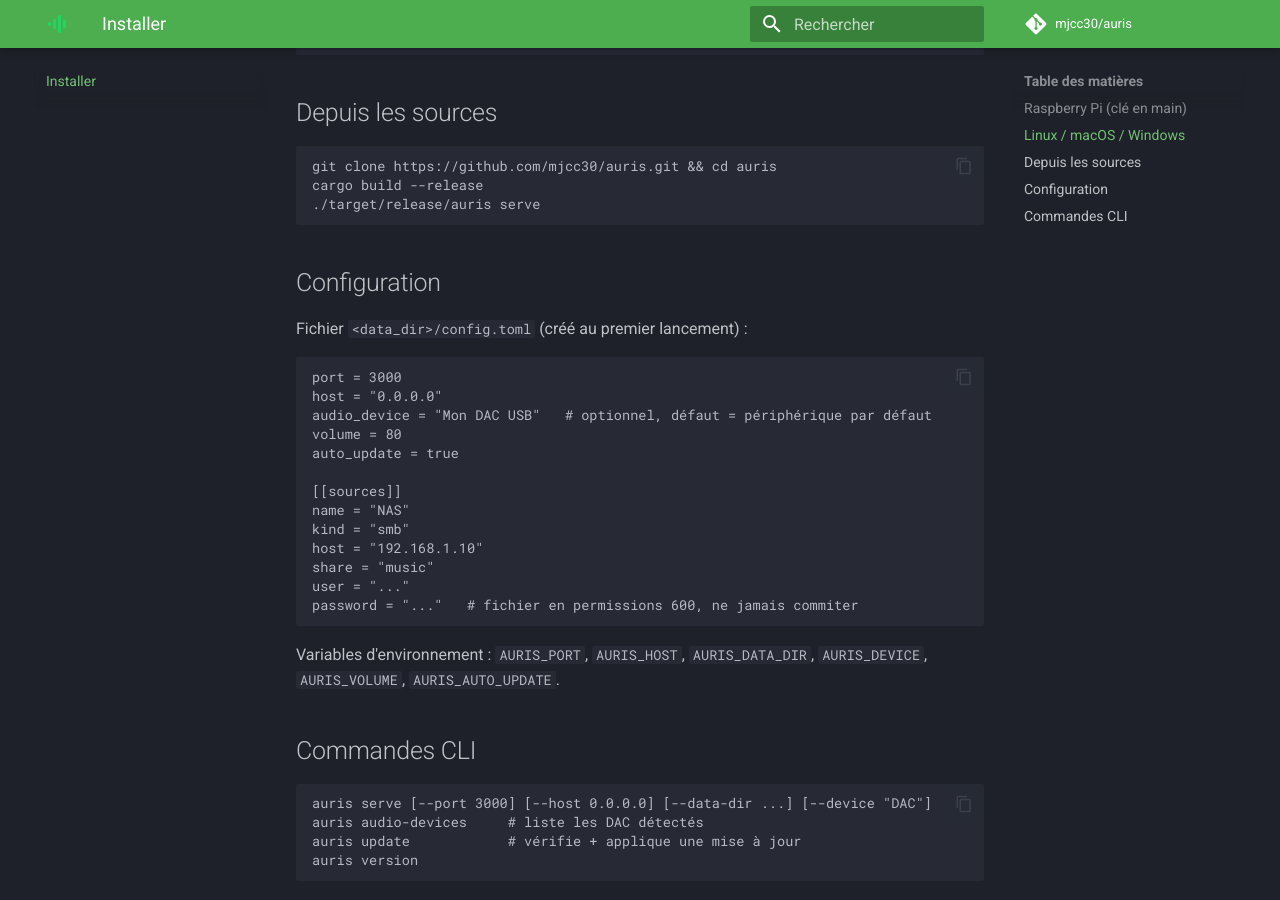
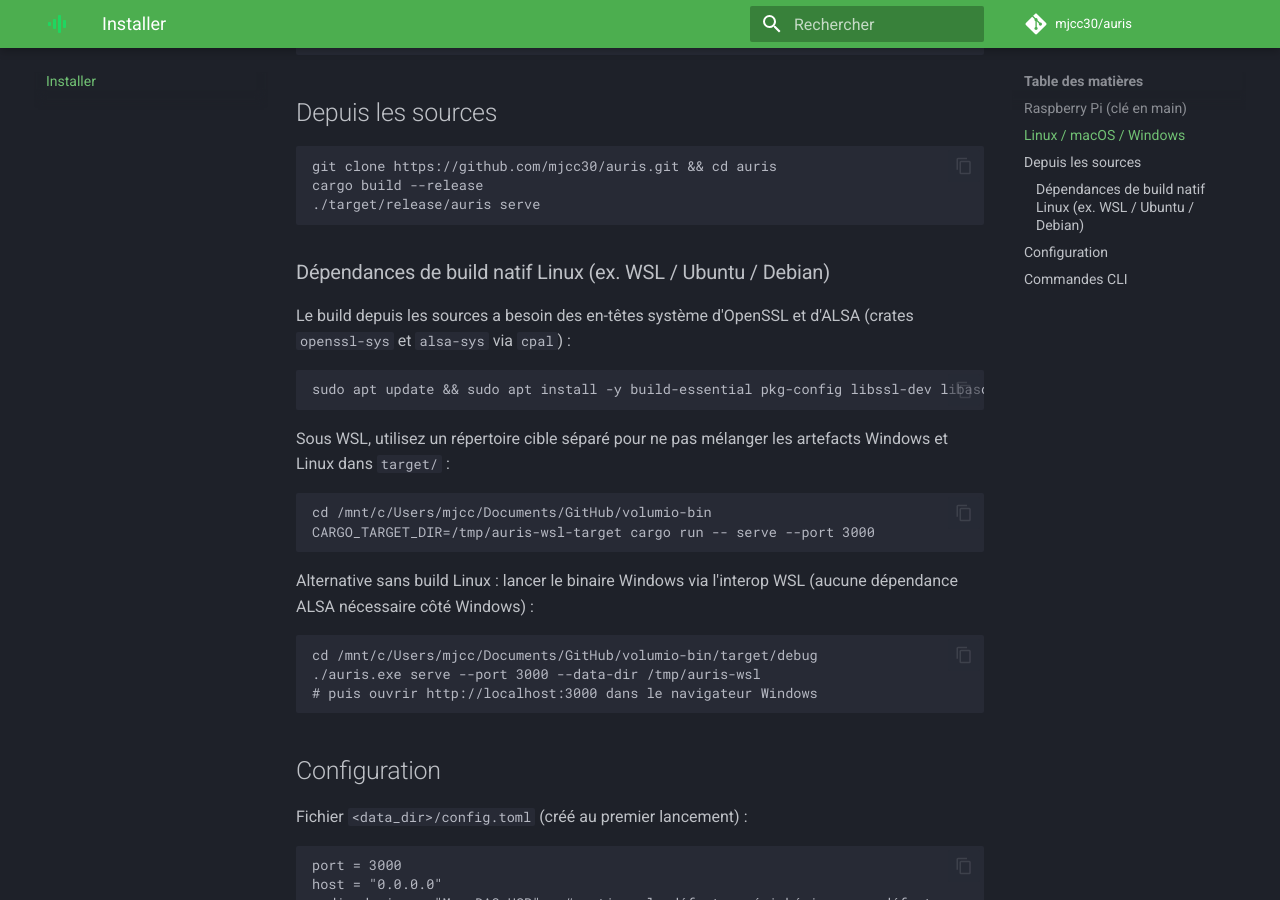
Before and after one commit to mjcc30/auris, an MkDocs documentation site: the page built from docs/install.md, in a window 1280 px wide and 900 px high, scrolled down 725 px. Built offline with MkDocs 1.6.1 and Material for MkDocs 9.7.7, drawn with Linux system fonts in a browser that asks for light colours; comment, search, counter and statistics services are not loaded.

Commit message:
docs(install): dépendances de build natif Linux/WSL (libssl-dev, libasound2-dev)
alsa-sys (via cpal) et openssl-sys exigent pkg-config + en-têtes système ;
commande apt documentée, cible cargo séparée sous WSL, et alternative
sans build Linux (binaire Windows via interop WSL).

Generated by Mistral Vibe.
Co-Authored-By: Mistral Vibe <vibe@mistral.ai>

````diff
--- a/docs/install.md
+++ b/docs/install.md
@@ -36,6 +36,32 @@ cargo build --release
 ./target/release/auris serve
 ```
 
+### Dépendances de build natif Linux (ex. WSL / Ubuntu / Debian)
+
+Le build depuis les sources a besoin des en-têtes système d'OpenSSL et d'ALSA
+(crates `openssl-sys` et `alsa-sys` via `cpal`) :
+
+```bash
+sudo apt update && sudo apt install -y build-essential pkg-config libssl-dev libasound2-dev
+```
+
+Sous WSL, utilisez un répertoire cible séparé pour ne pas mélanger les
+artefacts Windows et Linux dans `target/` :
+
+```bash
+cd /mnt/c/Users/mjcc/Documents/GitHub/volumio-bin
+CARGO_TARGET_DIR=/tmp/auris-wsl-target cargo run -- serve --port 3000
+```
+
+Alternative sans build Linux : lancer le binaire Windows via l'interop WSL
+(aucune dépendance ALSA nécessaire côté Windows) :
+
+```bash
+cd /mnt/c/Users/mjcc/Documents/GitHub/volumio-bin/target/debug
+./auris.exe serve --port 3000 --data-dir /tmp/auris-wsl
+# puis ouvrir http://localhost:3000 dans le navigateur Windows
+```
+
 ## Configuration
 
 Fichier `<data_dir>/config.toml` (créé au premier lancement) :
````
